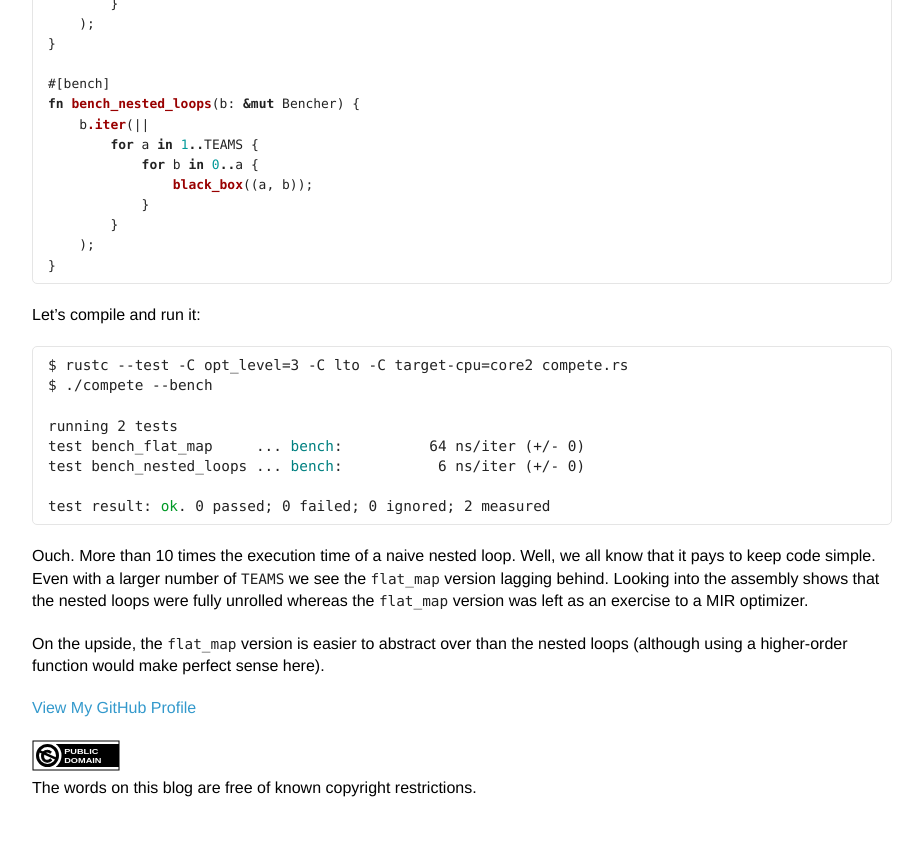
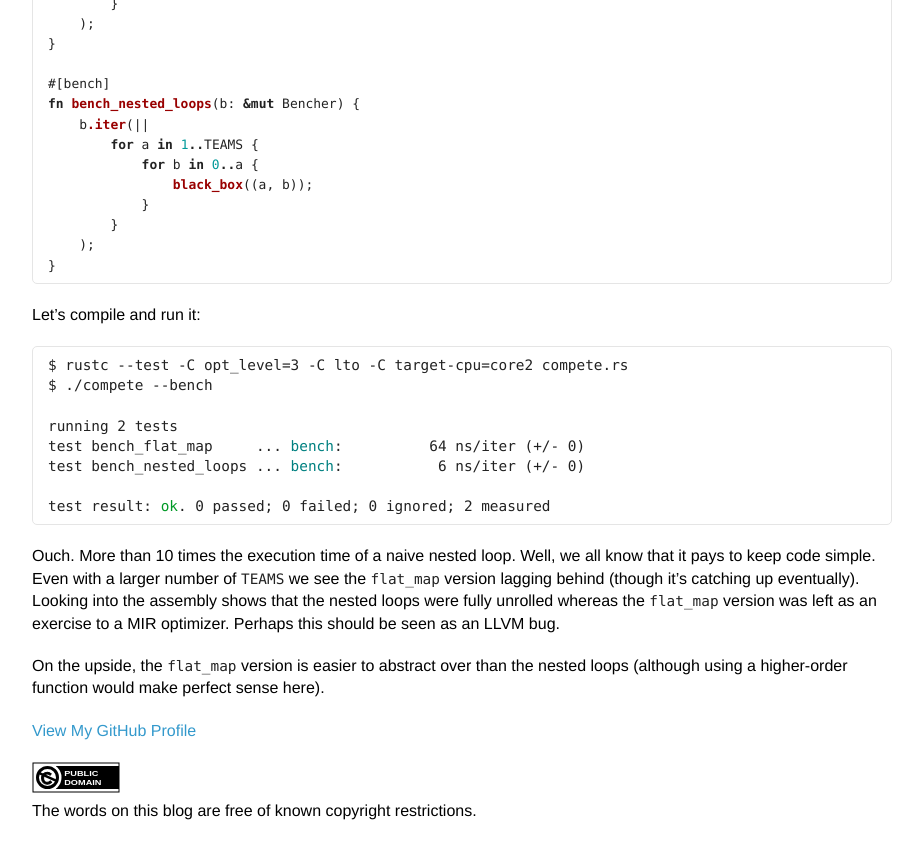
Before and after one commit to llogiq/llogiq.github.io, a Jekyll site: the page built from _posts/2017-03-06-lifetime.md, in a window 1280 px wide and 900 px high, scrolled down 1274 px. Shown: the top 859 px of the window, without its empty margins (178-1101 px from the left). Built offline with Jekyll 4.4.1, drawn with Linux system fonts in a browser that asks for light colours.

Commit message:
enhance explanation

```diff
--- a/_posts/2017-03-06-lifetime.md
+++ b/_posts/2017-03-06-lifetime.md
@@ -92,9 +92,10 @@
 
 Ouch. More than 10 times the execution time of a naive nested loop. Well, we
 all know that it pays to keep code simple. Even with a larger number of `TEAMS`
-we see the `flat_map` version lagging behind. Looking into the assembly shows
-that the nested loops were fully unrolled whereas the `flat_map` version was
-left as an exercise to a MIR optimizer.
+we see the `flat_map` version lagging behind (though it's catching up
+eventually). Looking into the assembly shows that the nested loops were fully
+unrolled whereas the `flat_map` version was left as an exercise to a MIR
+optimizer. Perhaps this should be seen as an LLVM bug.
 
 On the upside, the `flat_map` version is easier to abstract over than the
 nested loops (although using a higher-order function would make perfect sense
```
